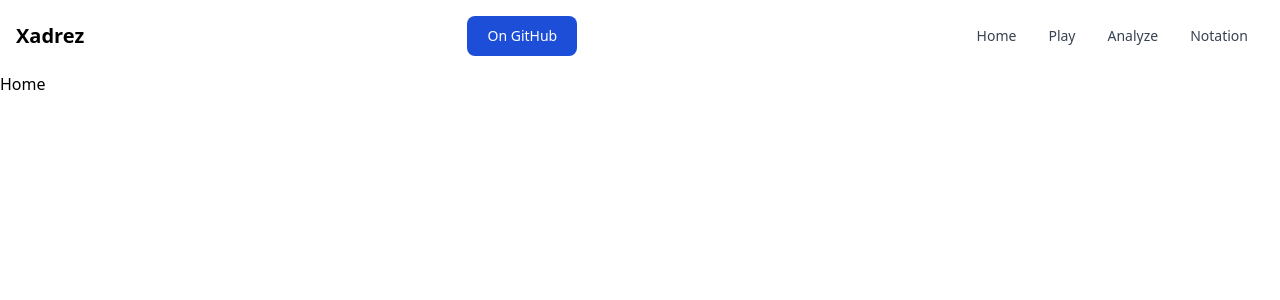
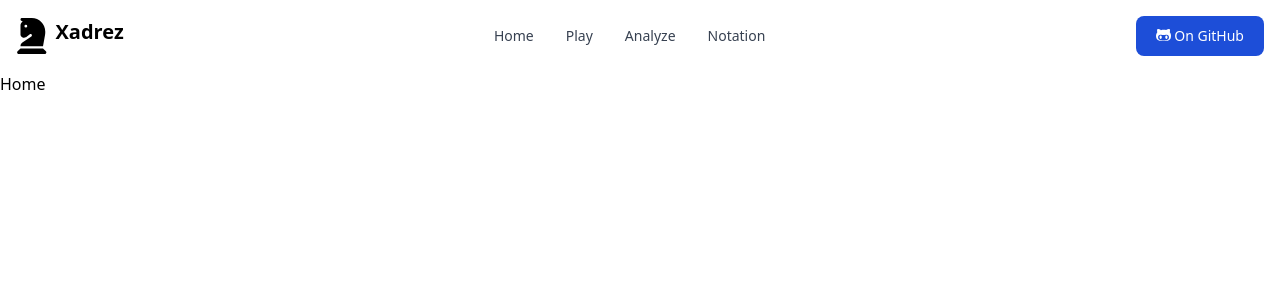
Before and after one commit to jovialen/xadrez-website, a SvelteKit app: page / in a window 1280 px wide. Shown: the top 300 px of the page. Built offline with nearby package versions, Linux system fonts and the light colour scheme.

Commit message:
feat: add icons

```diff
--- a/package.json
+++ b/package.json
@@ -12,6 +12,7 @@
 		"format": "prettier --plugin-search-dir . --write ."
 	},
 	"devDependencies": {
+		"@fortawesome/fontawesome-free": "^6.4.0",
 		"@sveltejs/adapter-auto": "^2.0.0",
 		"@sveltejs/kit": "^1.5.0",
 		"@typescript-eslint/eslint-plugin": "^5.45.0",
--- a/src/components/header/header.svelte
+++ b/src/components/header/header.svelte
@@ -1,22 +1,25 @@
 <script>
 	import Navbar from './navbar.svelte';
+	import Icon from '../icon.svelte';
 	import PrimaryButton from '../button/primary.svelte';
 </script>
 
 <header class='container mx-auto bg-white flex flex-wrap justify-between px-2 sm:px-4 py-2.5'>
 	<div class='place-self-center'>
-		<a href='/'>
-			<h1 class='text-xl font-semibold'>Xadrez</h1>
+		<a href='/' class='flex'>
+			<Icon icon='fa-chess-knight' size='text-3xl sm:text-4xl' />
+			<h1 class='ml-2 text-xl font-semibold'>Xadrez</h1>
 		</a>
 	</div>
-	<div class='place-self-center'>
+	<div class='place-self-center md:order-2'>
 		<PrimaryButton>
 			<a href='https://github.com/jovialen/xadrez' target='_blank'>
+				<Icon origin='fa-brands' icon='fa-github-alt' />
 				On GitHub
 			</a>
 		</PrimaryButton>
 	</div>
-	<div class='place-self-center'>
+	<div class='place-self-center w-full md:w-auto md:order-1'>
 		<Navbar />
 	</div>
 </header>
--- /dev/null
+++ b/src/components/icon.svelte
@@ -0,0 +1,10 @@
+<script>
+	import '../../node_modules/@fortawesome/fontawesome-free/js/all.js';
+	import '../../node_modules/@fortawesome/fontawesome-free/css/all.css';
+
+	export let icon = '';
+	export let origin = 'fa-solid';
+	export let size = 'text-base';
+</script>
+
+<i class='{origin} {icon} {size}' />
```
Also changed, not shown: 1 other file (tests, documents, lock files or other folders).
